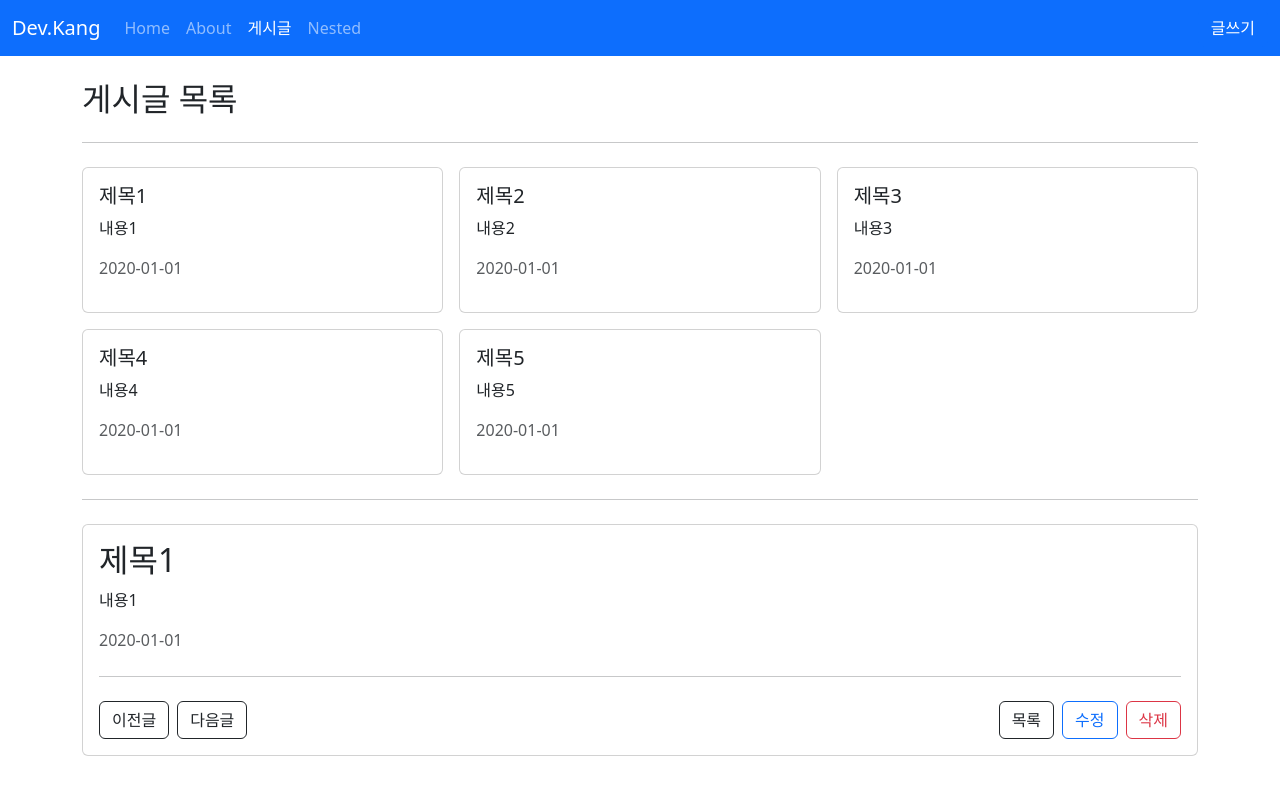
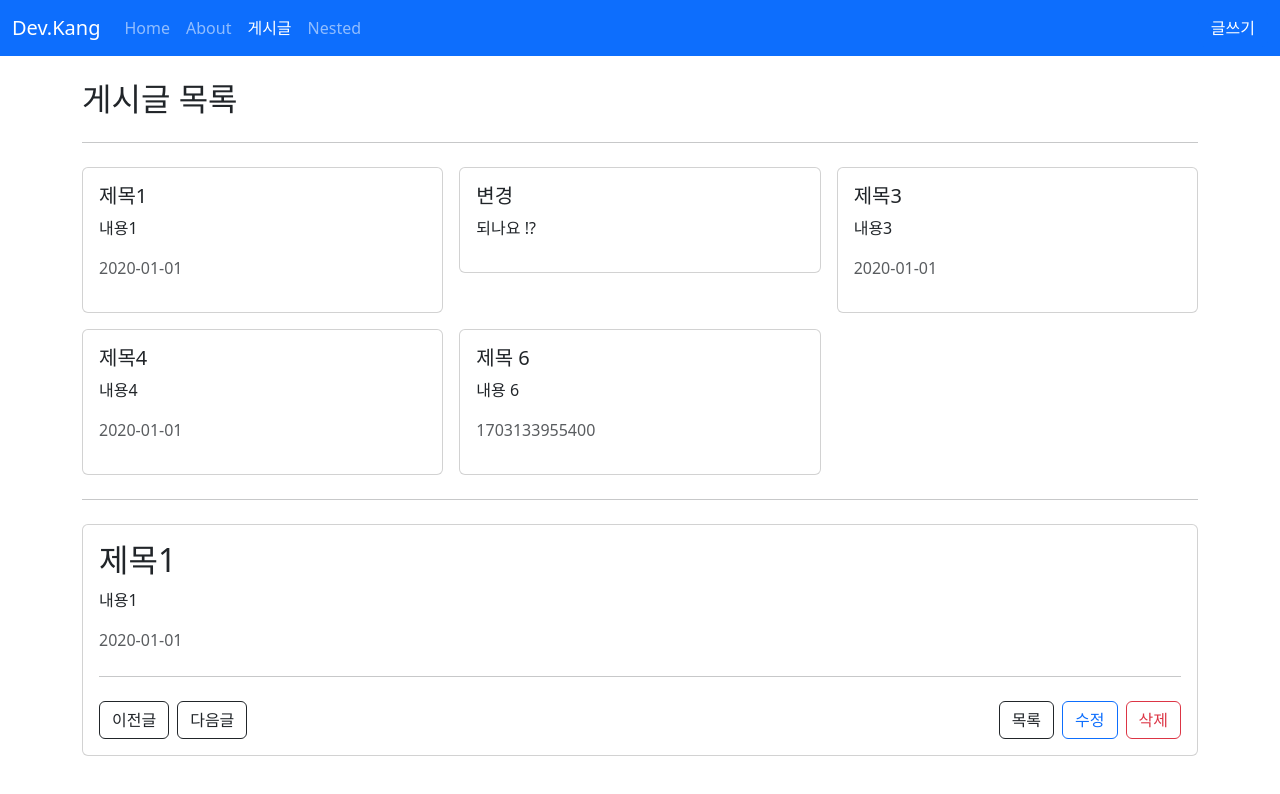
Before and after one commit to Kang-Seonggyu/vue-from_basic_to_actual, a Vue app: page /posts in a window 1280 px wide. Shown: the top 794 px of the page. Built offline with nearby package versions, Linux system fonts and the light colour scheme; data requests are answered from the project's data file.

Commit message:
feat : json-server를 이용한 CRUD 구현

```diff
--- /dev/null
+++ b/db.json
@@ -0,0 +1,33 @@
+{
+  "posts": [
+    {
+      "id": 1,
+      "title": "제목1",
+      "content": "내용1",
+      "createdAt": "2020-01-01"
+    },
+    {
+      "title": "변경",
+      "content": "되나요 !?",
+      "id": 2
+    },
+    {
+      "id": 3,
+      "title": "제목3",
+      "content": "내용3",
+      "createdAt": "2020-01-01"
+    },
+    {
+      "id": 4,
+      "title": "제목4",
+      "content": "내용4",
+      "createdAt": "2020-01-01"
+    },
+    {
+      "title": "제목 6",
+      "content": "내용 6",
+      "createdAt": 1703133955400,
+      "id": 6
+    }
+  ]
+}
--- a/package.json
+++ b/package.json
@@ -12,9 +12,11 @@
     "test:unit": "cypress run --component",
     "test:unit:dev": "cypress open --component",
     "lint": "eslint . --ext .vue,.js,.jsx,.cjs,.mjs --fix --ignore-path .gitignore",
-    "format": "prettier --write src/"
+    "format": "prettier --write src/",
+    "db": "json-server --watch db.json --port 4000"
   },
   "dependencies": {
+    "axios": "^1.6.2",
     "bootstrap": "^5.3.2",
     "bootstrap-icons": "^1.11.2",
     "vue": "^3.3.10",
@@ -28,6 +30,7 @@
     "eslint": "^8.49.0",
     "eslint-plugin-cypress": "^2.15.1",
     "eslint-plugin-vue": "^9.17.0",
+    "json-server": "^0.17.4",
     "prettier": "^3.0.3",
     "start-server-and-test": "^2.0.3",
     "vite": "^5.0.5"
--- a/src/api/posts.js
+++ b/src/api/posts.js
@@ -1,15 +1,21 @@
-const posts = [
-	{ id: 1, title: '제목1', content: '내용1', createdAt: '2020-01-01' },
-	{ id: 2, title: '제목2', content: '내용2', createdAt: '2020-01-01' },
-	{ id: 3, title: '제목3', content: '내용3', createdAt: '2020-01-01' },
-	{ id: 4, title: '제목4', content: '내용4', createdAt: '2020-01-01' },
-	{ id: 5, title: '제목5', content: '내용5', createdAt: '2020-01-01' },
-];
+import axios from 'axios';
 
 export const getPosts = () => {
-	return posts;
+	return axios.get('http://localhost:4000/posts');
 };
 
 export const getPostById = id => {
-	return posts.find(item => item.id === id);
+	return axios.get(`http://localhost:4000/posts/${id}`);
 };
+
+export const createPost = data => {
+	return axios.post('http://localhost:4000/posts', data);
+};
+
+export const updatePost = (id, data) => {
+	return axios.put(`http://localhost:4000/posts/${id}`, data);
+};
+
+export const deletePost = id => {
+	return axios.delete(`http://localhost:4000/posts/${id}`);
+};
--- a/src/components/posts/PostItem.vue
+++ b/src/components/posts/PostItem.vue
@@ -1,14 +1,14 @@
 <template>
-	<div class="card">
-		<div class="card-body">
-			<h5 class="card-title">{{ title }}</h5>
-			<p class="card-text">{{ content }}</p>
-			<p class="text-muted">{{ createdAt }}</p>
-		</div>
-	</div>
+	<AppCard>
+		<h5 class="card-title">{{ title }}</h5>
+		<p class="card-text">{{ content }}</p>
+		<p class="text-muted">{{ createdAt }}</p>
+	</AppCard>
 </template>
 
 <script setup>
+import AppCard from '../AppCard.vue';
+
 defineProps({
 	title: {
 		type: String,
@@ -31,4 +31,7 @@ defineProps({
 .card:hover {
 	background-color: #ddd;
 }
+.card:active {
+	background-color: #999;
+}
 </style>
--- a/src/views/posts/PostCreateView.vue
+++ b/src/views/posts/PostCreateView.vue
@@ -2,14 +2,23 @@
 	<div>
 		<h2>게시글 등록</h2>
 		<hr class="my-4" />
-		<form @submit.prevent>
+		<form @submit.prevent="save">
 			<div class="mb-3">
 				<label for="postTitle" class="form-label">제목</label>
-				<input type="text" class="form-control" id="postTitle" />
+				<input
+					type="text"
+					v-model="form.title"
+					class="form-control"
+					id="postTitle"
+				/>
 			</div>
 			<div class="mb-3">
 				<label for="postContent" class="form-label">내용</label>
-				<textarea class="form-control" id="postContent"></textarea>
+				<textarea
+					class="form-control"
+					v-model="form.content"
+					id="postContent"
+				></textarea>
 			</div>
 			<div>
 				<button
@@ -26,9 +35,26 @@
 </template>
 
 <script setup>
+import { createPost } from '@/api/posts';
+import { ref } from 'vue';
 import { useRouter } from 'vue-router';
 
 const router = useRouter();
+const form = ref({
+	title: null,
+	content: null,
+});
+const save = () => {
+	try {
+		createPost({
+			...form.value,
+			createdAt: Date.now(),
+		});
+		router.push('/posts');
+	} catch (err) {
+		console.error(err);
+	}
+};
 const goPage = route => router.push(route);
 </script>
 
--- a/src/views/posts/PostDetailView.vue
+++ b/src/views/posts/PostDetailView.vue
@@ -1,8 +1,8 @@
 <template>
 	<div>
-		<h2>{{ form.title }}</h2>
-		<p>{{ form.content }}</p>
-		<p class="text-muted">{{ form.createdAt }}</p>
+		<h2>{{ post.title }}</h2>
+		<p>{{ post.content }}</p>
+		<p class="text-muted">{{ post.createdAt }}</p>
 		<hr class="my-4" />
 		<div class="row g-2">
 			<div class="col-auto">
@@ -26,7 +26,7 @@
 				</button>
 			</div>
 			<div class="col-auto">
-				<button class="btn btn-outline-danger">삭제</button>
+				<button class="btn btn-outline-danger" @click="remove">삭제</button>
 			</div>
 		</div>
 	</div>
@@ -34,7 +34,7 @@
 
 <script setup>
 import { useRouter } from 'vue-router';
-import { getPostById } from '@/api/posts';
+import { getPostById, deletePost } from '@/api/posts';
 import { ref } from 'vue';
 
 const props = defineProps({
@@ -42,14 +42,34 @@ const props = defineProps({
 });
 
 const router = useRouter();
-const form = ref({});
+const post = ref({});
 
-const fetchPost = () => {
-	const data = getPostById(props.id);
-	console.log(getPostById(props));
-	form.value = { ...data };
+const fetchPost = async () => {
+	try {
+		const { data } = await getPostById(props.id);
+		setPost(data);
+	} catch (error) {
+		console.error(error);
+	}
+};
+const setPost = ({ title, content, createdAt }) => {
+	post.value.title = title;
+	post.value.content = content;
+	post.value.createdAt = createdAt;
 };
 fetchPost();
+
+const remove = async () => {
+	try {
+		if (confirm('삭제하시겠습니까?') === false) {
+			return;
+		}
+		await deletePost(props.id);
+		router.push('/posts');
+	} catch (error) {
+		console.error(error);
+	}
+};
 
 const goPage = route => {
 	router.push(route);
--- a/src/views/posts/PostEditView.vue
+++ b/src/views/posts/PostEditView.vue
@@ -3,14 +3,23 @@
 		<div>
 			<h2>게시글 수정</h2>
 			<hr class="my-4" />
-			<form @submit.prevent>
+			<form @submit.prevent="edit">
 				<div class="mb-3">
 					<label for="postTitle" class="form-label">제목</label>
-					<input type="text" class="form-control" id="postTitle" />
+					<input
+						v-model="form.title"
+						type="text"
+						class="form-control"
+						id="postTitle"
+					/>
 				</div>
 				<div class="mb-3">
 					<label for="postContent" class="form-label">내용</label>
-					<textarea class="form-control" id="postContent"></textarea>
+					<textarea
+						v-model="form.content"
+						class="form-control"
+						id="postContent"
+					></textarea>
 				</div>
 				<div>
 					<button
@@ -28,7 +37,36 @@
 </template>
 
 <script setup>
-import { useRouter } from 'vue-router';
+import { getPostById, updatePost } from '@/api/posts';
+import { ref } from 'vue';
+import { useRoute, useRouter } from 'vue-router';
+
+const route = useRoute();
+const id = route.params.id;
+
+const form = ref({ title: null, content: null });
+const fetchPost = async () => {
+	try {
+		const { data } = await getPostById(id);
+		setForm(data);
+	} catch (error) {
+		console.error(error);
+	}
+};
+const setForm = ({ title, content }) => {
+	form.value.title = title;
+	form.value.content = content;
+};
+fetchPost();
+
+const edit = async () => {
+	try {
+		await updatePost(id, { ...form.value });
+		router.push(`/posts/${id}`);
+	} catch (err) {
+		console.error(err);
+	}
+};
 
 const router = useRouter();
 const goPage = route => {
--- a/src/views/posts/PostListView.vue
+++ b/src/views/posts/PostListView.vue
@@ -30,8 +30,13 @@ import { ref } from 'vue';
 const router = useRouter();
 const posts = ref([]);
 
-const fecthPosts = () => {
-	posts.value = getPosts();
+const fecthPosts = async () => {
+	try {
+		const { data } = await getPosts();
+		posts.value = data;
+	} catch (err) {
+		console.error(err);
+	}
 };
 fecthPosts();
 
```
Also changed, not shown: 1 other file (tests, documents, lock files or other folders).
